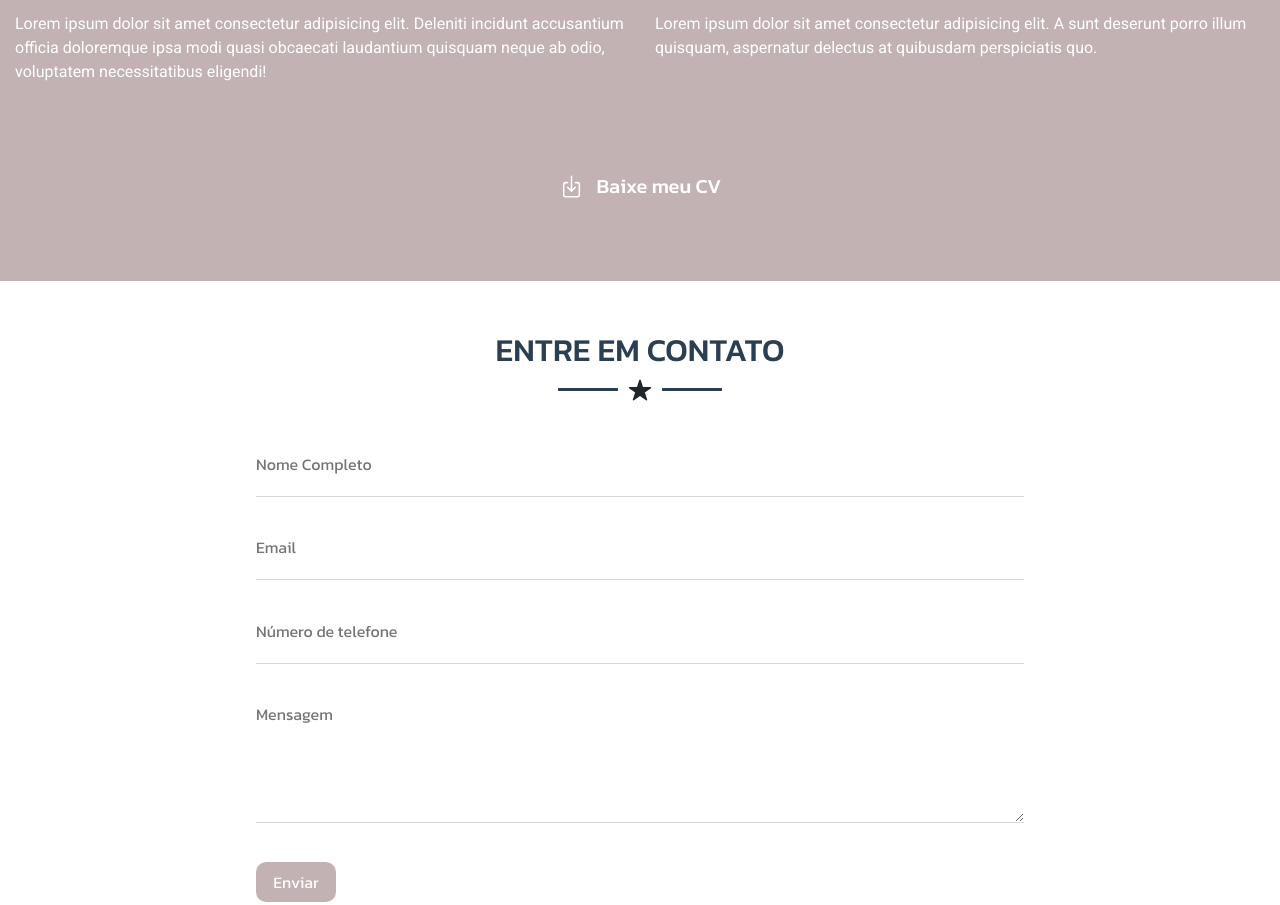
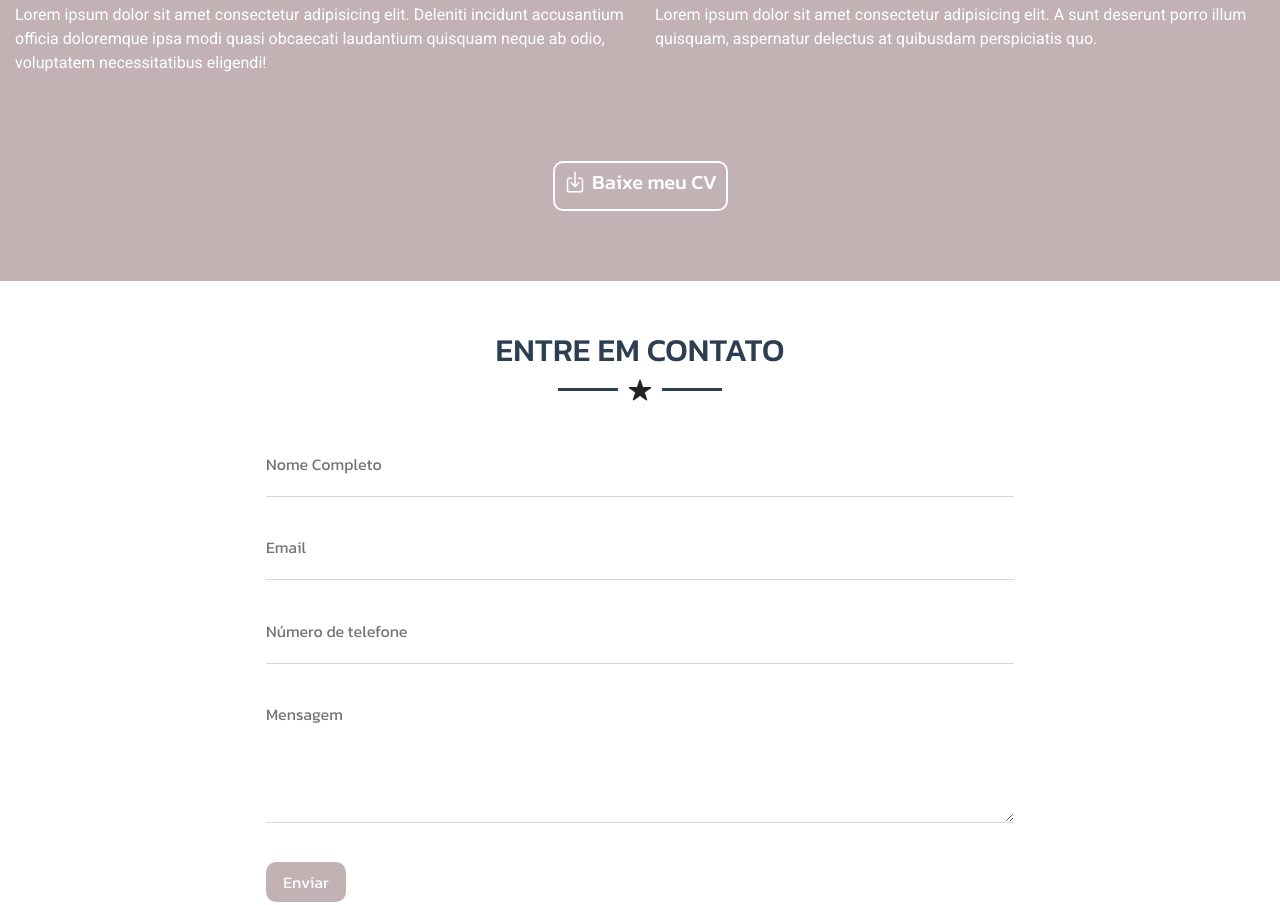
Before and after one commit to jonsdamaceno/AULA26, a plain HTML site: page index.html in a window 1280 px wide. Shown: the part 1429-2334 px from the top of the page. Drawn offline with nearby package versions, Linux system fonts and the light colour scheme.

Commit message:
feat: adiciona borda ao botão baixar cv

```diff
--- a/index.html
+++ b/index.html
@@ -291,8 +291,8 @@
             <div class="row">
                 <div class="col-sm col-xl-num">
                     <button>
-                        <ion-icon name="download-outline"></ion-icon>
-                        <h5>Baixe meu CV</h5>
+
+                        <h5><ion-icon name="download-outline"></ion-icon> Baixe meu CV</h5>
                     </button>
                 </div>
             </div>
--- a/style.css
+++ b/style.css
@@ -228,16 +228,24 @@ h3 {
 
 .thirdItem button{
     width: 175px;
+    height: 50px;
     display: flex;
+    align-items: center;
     justify-content: space-around;
-    border: none;
+    border: 2px solid white;
+    border-radius: 10px;
     background-color: #c2b2b4;
     color: white;
 }
 
+.thirdItem button h5 {
+    display: flex;
+    align-items: center;
+    gap: 5px;
+}
+
 .thirdItem button ion-icon{
-    width: 25px;
-    height: 25px;
+   font-size: 1.5rem;
 }
 
 .fourthItem{
@@ -262,6 +270,7 @@ form {
     width: 60vw;
     height: 450px;
     margin-top: 50px;
+    padding: 0 10px;
 }
 
 input {
```
